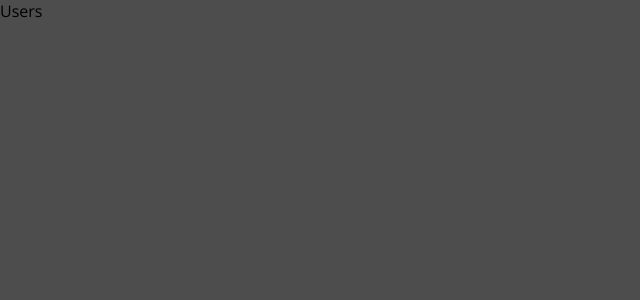
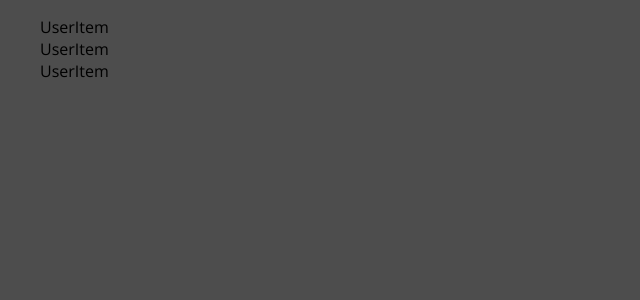
Before and after one commit to David-mwendwa/share-loc, a React (Create React App) app in the folder frontend/: page / in a window 1280 px wide. Shown: the top 300 px of the page, without its empty margins (0-640 px from the left). Built offline with nearby package versions, Linux system fonts and the light colour scheme.

Commit message:
add a UserList page component

```diff
--- /dev/null
+++ b/frontend/src/user/components/UserItem.js
@@ -0,0 +1,11 @@
+import React from 'react'
+
+import './UserItem.css'
+
+const UserItem = (props) => {
+  return (
+    <div>UserItem</div>
+  )
+}
+
+export default UserItem
--- /dev/null
+++ b/frontend/src/user/components/UsersList.js
@@ -0,0 +1,31 @@
+import React from 'react';
+import UserItem from './UserItem';
+import './UsersList.css';
+
+const UsersList = (props) => {
+  if (props.items.length === 0) {
+    return (
+      <div className='center'>
+        <h2>No users found</h2>
+      </div>
+    );
+  }
+
+  return (
+    <ul>
+      {props.items.map((user) => {
+        return (
+          <UserItem
+            key={user.id}
+            id={user.id}
+            image={user.image}
+            name={user.name}
+            placeCount={user.places}
+          />
+        );
+      })}
+    </ul>
+  );
+};
+
+export default UsersList;
--- a/frontend/src/user/pages/Users.js
+++ b/frontend/src/user/pages/Users.js
@@ -1,9 +1,15 @@
-import React from 'react'
+import React from 'react';
+import UsersList from '../components/UsersList';
 
+const defaultImg = 'https://www.shutterstock.com/image-vector/default-avatar-profile-icon-grey-photo-518740741';
 const Users = () => {
-  return (
-    <div>Users</div>
-  )
-}
+  const USERS = [
+    { id: 'u1', name: 'David', image: defaultImg, places: 3 },
+    { id: 'u2', name: 'James', image: defaultImg, places: 6 },
+    { id: 'u3', name: 'Cate', image: defaultImg, places: 2 },
+  ];
 
-export default Users
+  return <UsersList items={USERS} />;
+};
+
+export default Users;
```
Also changed, not shown: frontend/src/user/components/UserItem.css (added), frontend/src/user/components/UsersList.css (added).
